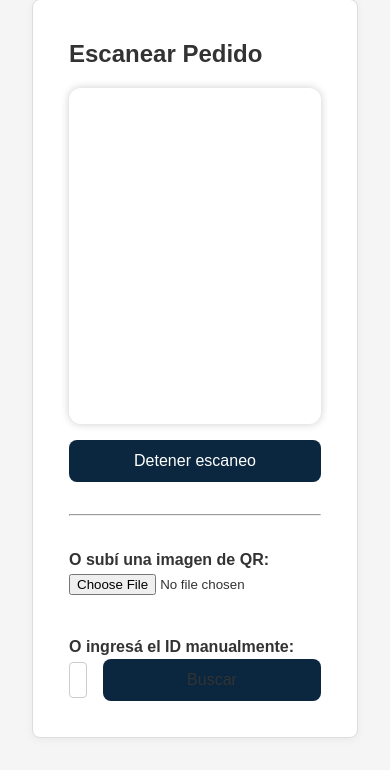
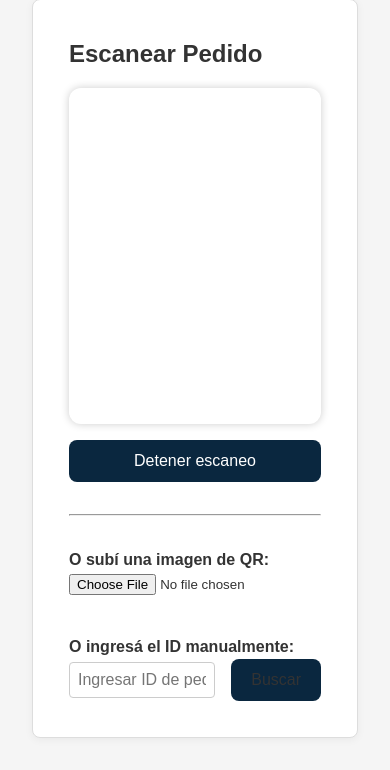
Before and after one commit to PadillaGabriel/Silmarpedidos2, a FastAPI app: page /escanear in a window 390 px wide. Shown: the part 94-864 px from the top of the page. Run offline with FastAPI, Linux system fonts and the light colour scheme; the visitor is signed in with stand-in values (Sample User, id 1).

Commit message:
Escaneo en celulares

```diff
--- a/static/styles.css
+++ b/static/styles.css
@@ -1367,3 +1367,17 @@ ul.config-list li {
     display: block !important;
   }
 }
+
+@media (max-width: 600px) {
+  .busqueda-manual {
+    flex-wrap: nowrap !important;
+  }
+  #manual-id {
+    flex: 1 !important;
+    min-width: 0 !important;
+  }
+  #btn-manual {
+    width: auto !important;
+    flex-shrink: 0 !important;
+  }
+}
```
